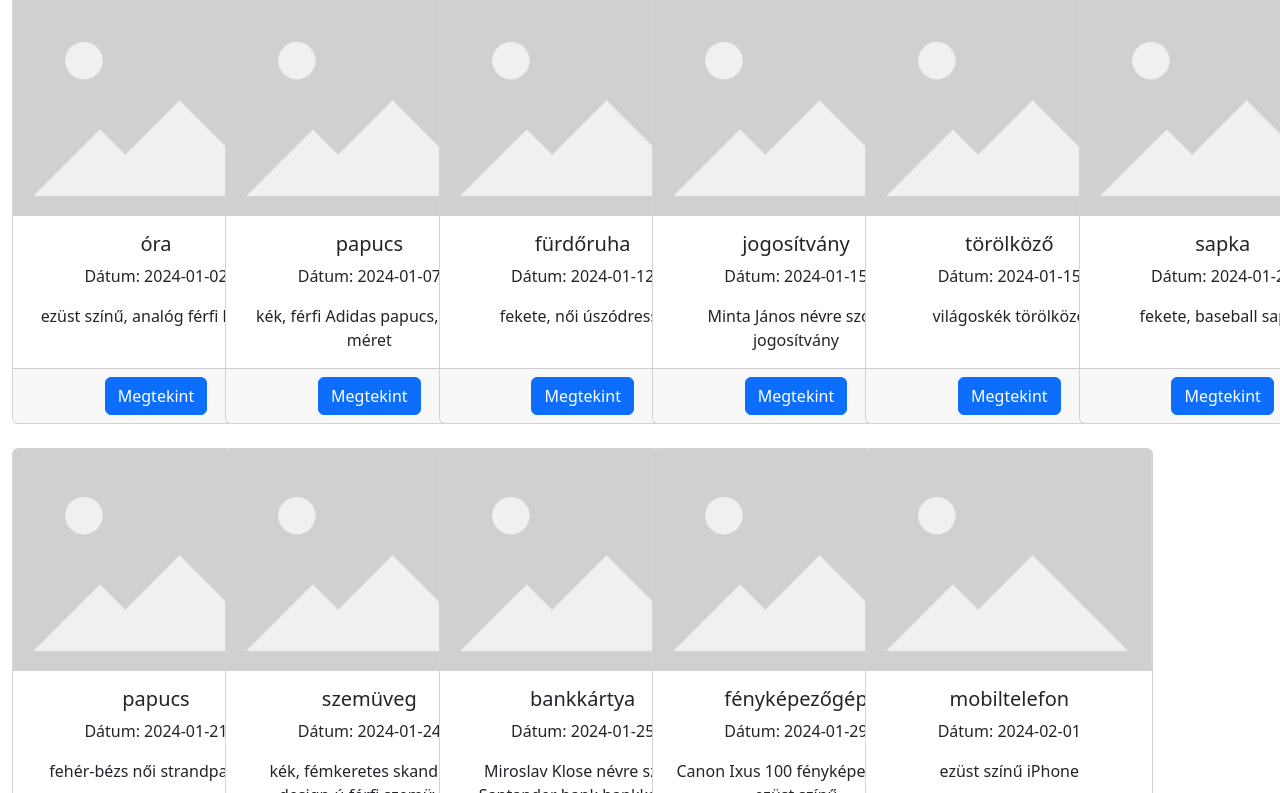
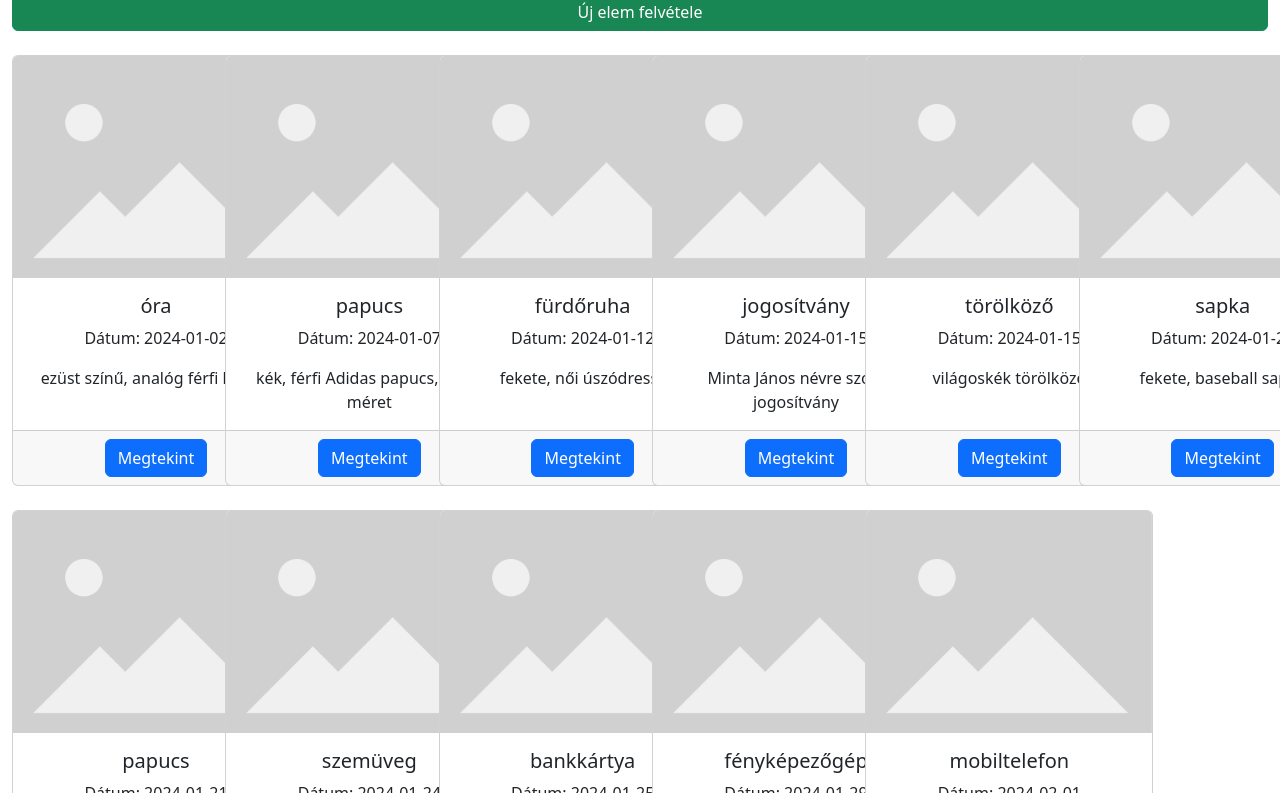
Before and after one commit to rhetesi/fnditm, a plain HTML site: page index.html in a window 1280 px wide. Shown: the part 53-846 px from the top of the page. Drawn offline with nearby package versions, Linux system fonts and the light colour scheme.

Commit message:
Postitioning the add-new button

```diff
--- a/index.html
+++ b/index.html
@@ -12,6 +12,9 @@
     <div class="container-fluid text-center">
         <h2>Talált tárgyak</h2>
         <div class="container-fluid text-center"></div>
+        <div class="d-grid mt-2 mb-4">
+            <button class="btn btn-success add-new-item" type="button">Új elem felvétele</button>
+        </div>
         <!-- Ide kellene betenni egy <div>-et az új hozzáadása gobbal -->
             <!-- <div class="row row-cols-1 row-cols-md-4 row-cols-lg-6 g-2">
                 <div class="btn addnew">
```
